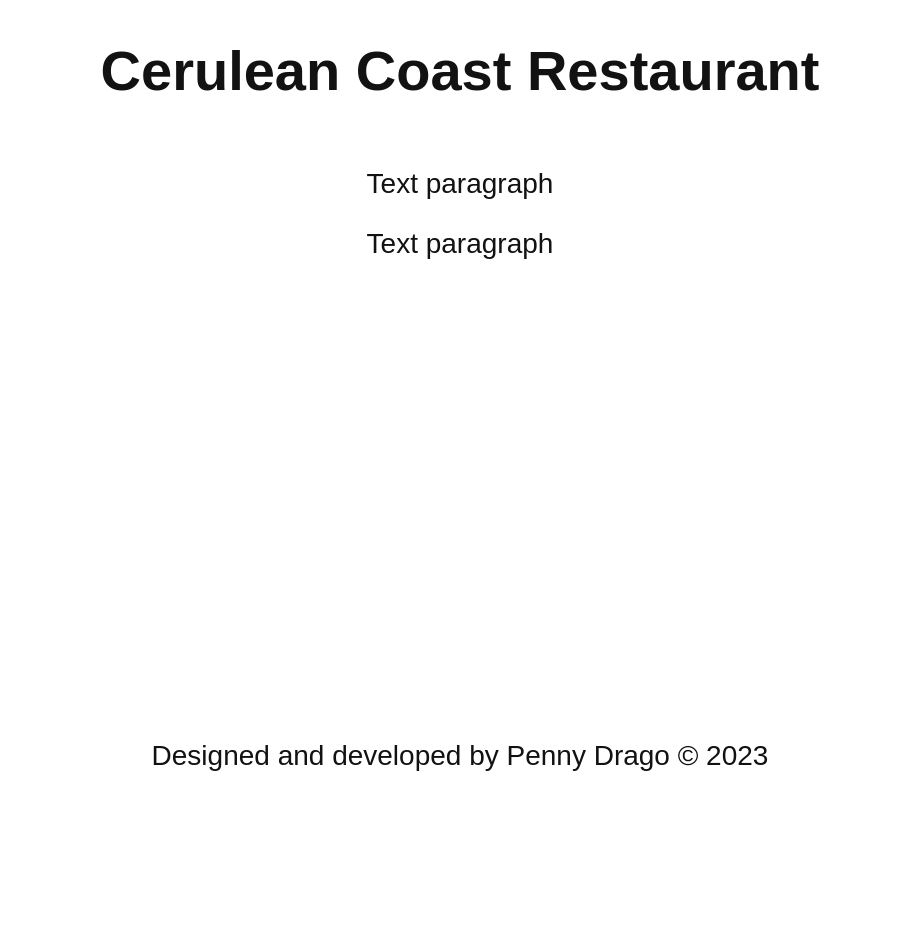
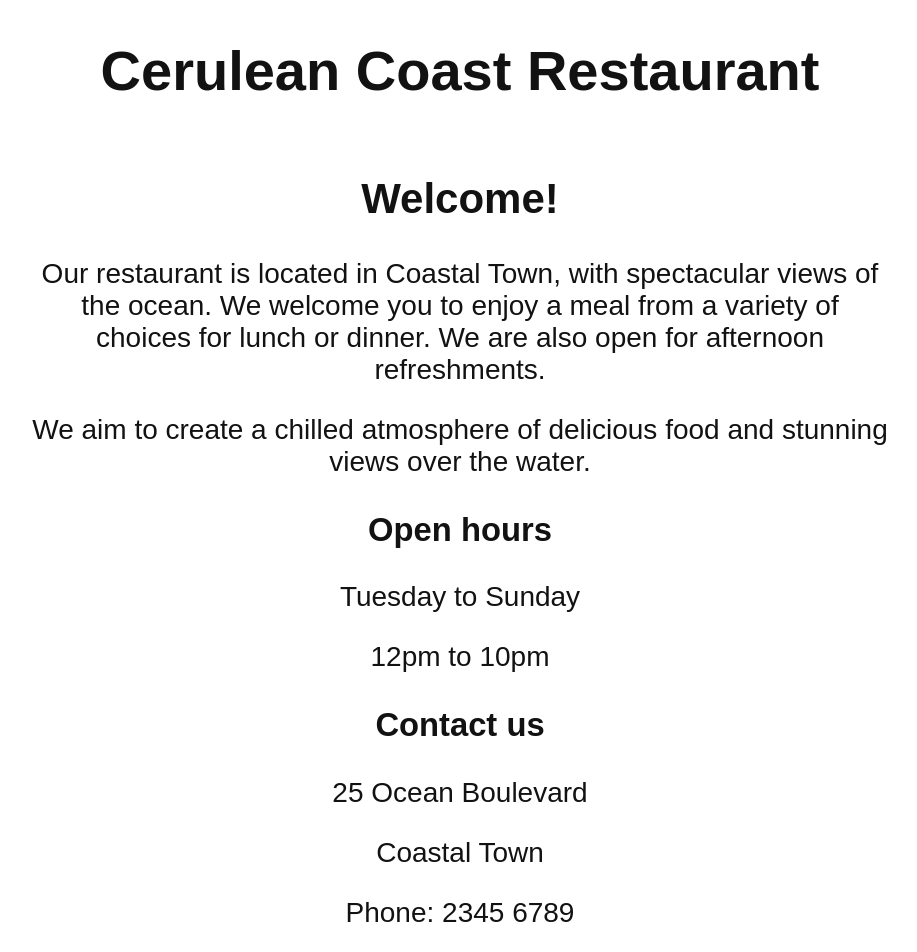
Before and after one commit to pennydrago/cerulean-coast, a React (Create React App) app: page / in a window 1280 px wide. Shown: the top 952 px of the page, without its empty margins (180-1097 px from the left). Before the commit the page ends 800 px from the top, so only its background shows below. Built offline with nearby package versions, Linux system fonts and the light colour scheme; the HTML template or start-up script is replaced by a standard one.

Commit message:
Add Home component and CSS base styles

```diff
--- a/src/App.css
+++ b/src/App.css
@@ -9,9 +9,12 @@
   min-height: 100vh;
   display: flex;
   flex-direction: column;
+  width: 67%;
+  max-width: 1200px;
+  margin: 0 auto;
 }
 
-/* Main component styles */
+/* Main content styles */
 
 .main-content {
   flex: 1;
--- a/src/App.js
+++ b/src/App.js
@@ -1,14 +1,17 @@
 import './App.css';
+import React from 'react';
+// install react router dom and import Route and Switch
 import Header from './Header';
+import Home from './Home';
 import Footer from './Footer';
 
 function App() {
   return (
     <div className="App">
       <Header />
-      <main class="main-content">
-        <p>Text paragraph</p>
-        <p>Text paragraph</p>
+      <main className="main-content">
+        {/* Include switch component */}
+        <Home />
       </main>
       <Footer />
     </div>
--- /dev/null
+++ b/src/Home.js
@@ -0,0 +1,25 @@
+import React from "react";
+
+function Home() {
+  return (
+    <div>
+      {/* Banner and about section */}
+      <h2>Welcome!</h2>
+      {/* insert background image */}
+      <p>Our restaurant is located in Coastal Town, with spectacular views of the ocean. We welcome you to enjoy a meal from a variety of choices for lunch or dinner. We are also open for afternoon refreshments.</p>
+      <p>We aim to create a chilled atmosphere of delicious food and stunning views over the water.</p>
+      {/* Open hours */}
+      <h3>Open hours</h3>
+      <p>Tuesday to Sunday</p>
+      <p>12pm to 10pm</p>
+      {/* Contact details */}
+      <h3>Contact us</h3>
+      <p>25 Ocean Boulevard</p>
+      <p>Coastal Town</p>
+      <p>Phone: 2345 6789</p>
+      <p>Email: info@ceruleancoastrestaurant.com</p>
+    </div>
+  );
+}
+
+export default Home;
```
